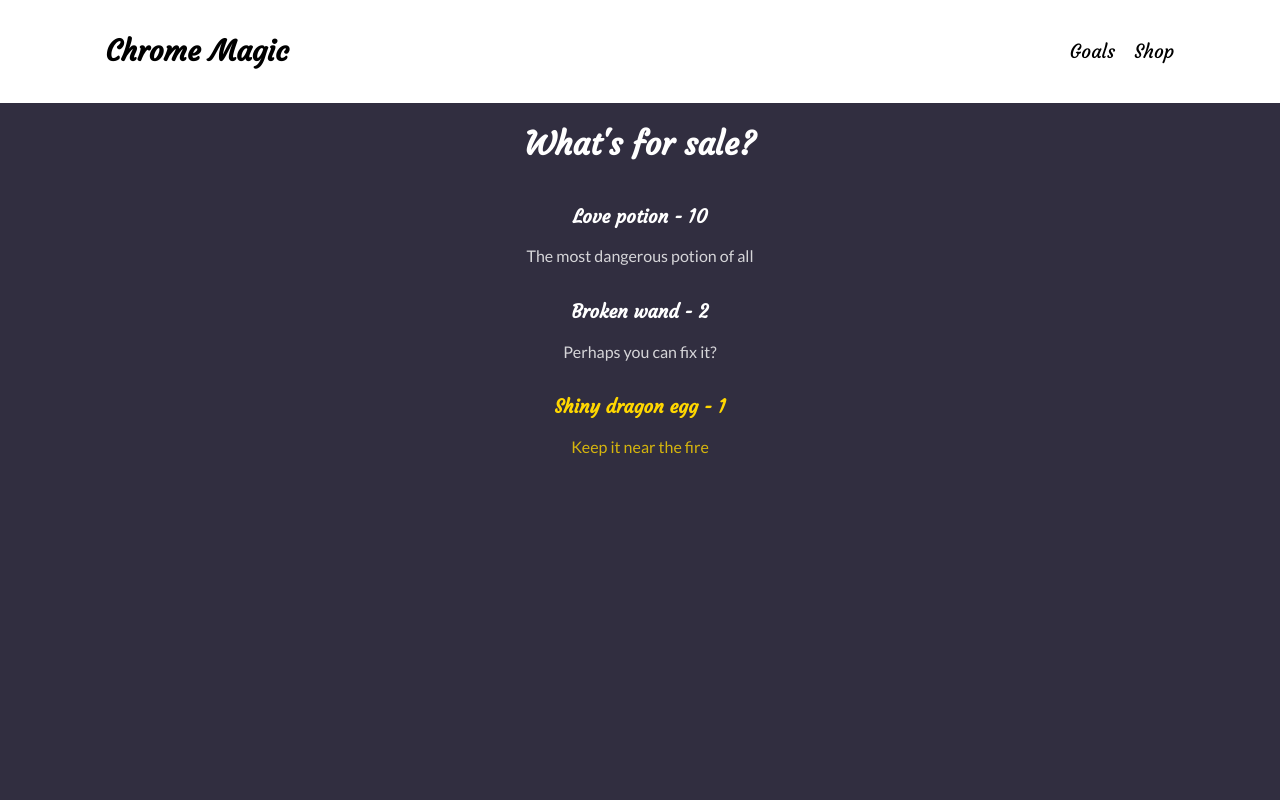
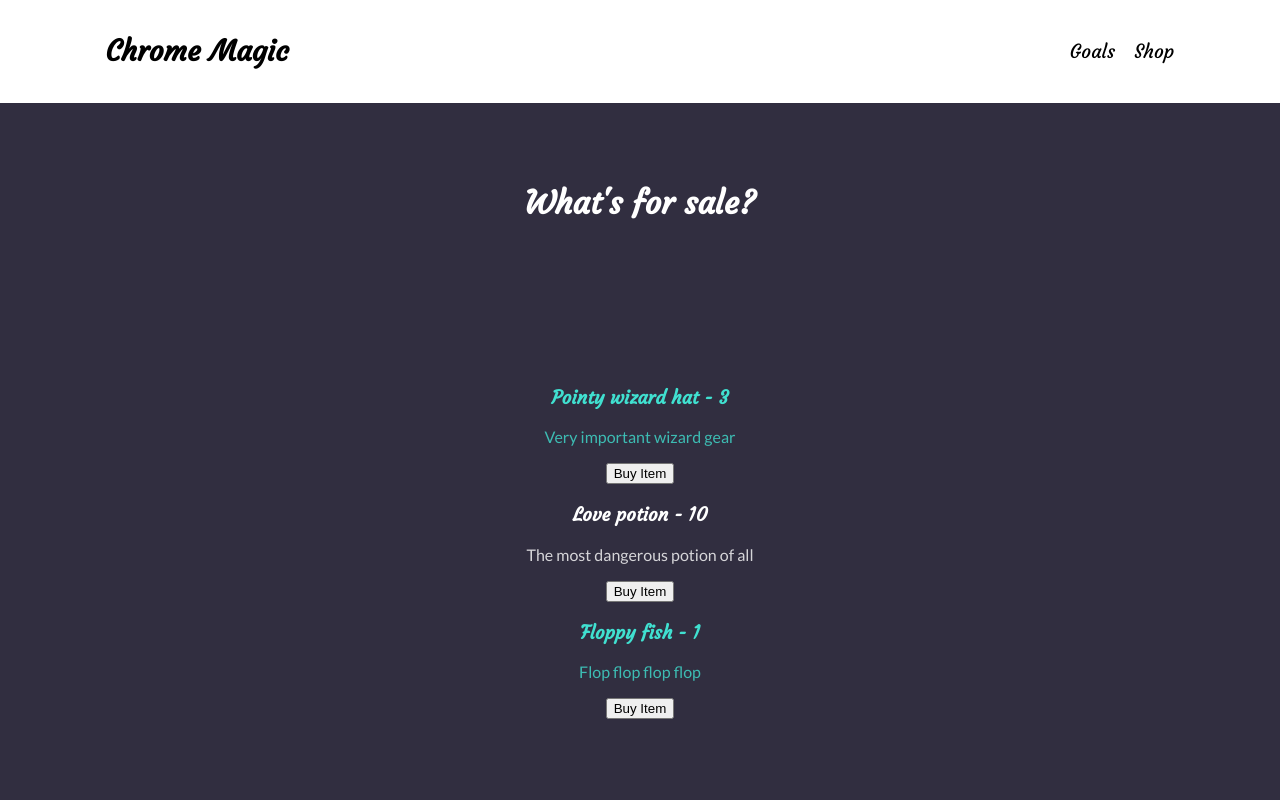
Before and after one commit to cmarsh27/chromemagic, a React (Create React App) app: page /shop in a window 1280 px wide. Shown: the top 800 px of the page. Built offline with nearby package versions, Linux system fonts and the light colour scheme.

Commit message:
Can add items to inventory

```diff
--- a/src/pages/Shop/Shop.js
+++ b/src/pages/Shop/Shop.js
@@ -11,12 +11,13 @@ const itemData = [
                   {title : "Broken wand", quantity : "6", rarity: "common", description : "Perhaps you can fix it?"}
                   ]
 
-let inventory=[]
+let randItems = []
 
 const Shop = () => {
 
+  const [inventory, setcurrentInventory] = useState([])
+
   const random = Math.floor(Math.random() * itemData.length)
-  let randItems = []
 
   const selectRand = () => {
       while (randItems.length < 3) {
@@ -26,25 +27,40 @@ const Shop = () => {
           newentry.quantity=Math.ceil(Math.random() * newentry.quantity)
           randItems.push(newentry)
         }
-
       }
-
   }
 
   selectRand()
+
+  const buyItem = (item) => {
+    if (item.quantity>0) {
+      item.quantity-=1
+      const newInventory = [...inventory,  item ];
+      setcurrentInventory(newInventory)
+      console.log(newInventory)
+
+    }
+  }
 
   return (
     <>
         <header className="header">
             <h1>What's for sale?</h1>
-            {randItems.map((item, index) =>
+        </header>
+        <section className='section'>
+        {randItems.map((item, index) =>
                 <div key = {index} className={item.rarity} >
                 <h3>{item.title} - {item.quantity}</h3>
                 <p className='description'> {item.description} </p>
+                <button onClick={() => {buyItem(item)}}>Buy Item</button>
                 </div>
             )}
-        </header>
-        <section className='section'>
+
+        {inventory.map((item,index) =>
+            <div key={index} className="inventory">
+            <p>{item.title}</p>
+            </div>
+          )}
 
         </section>
   </>
```
